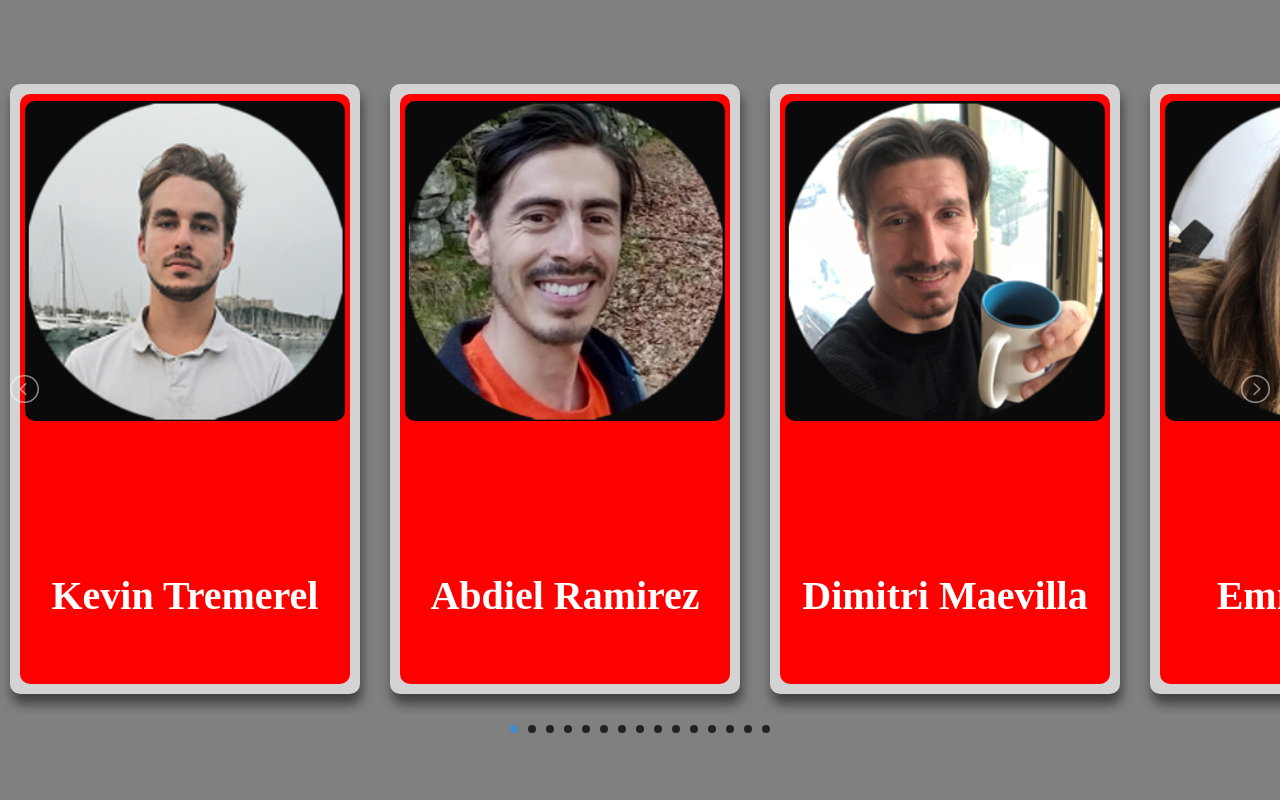
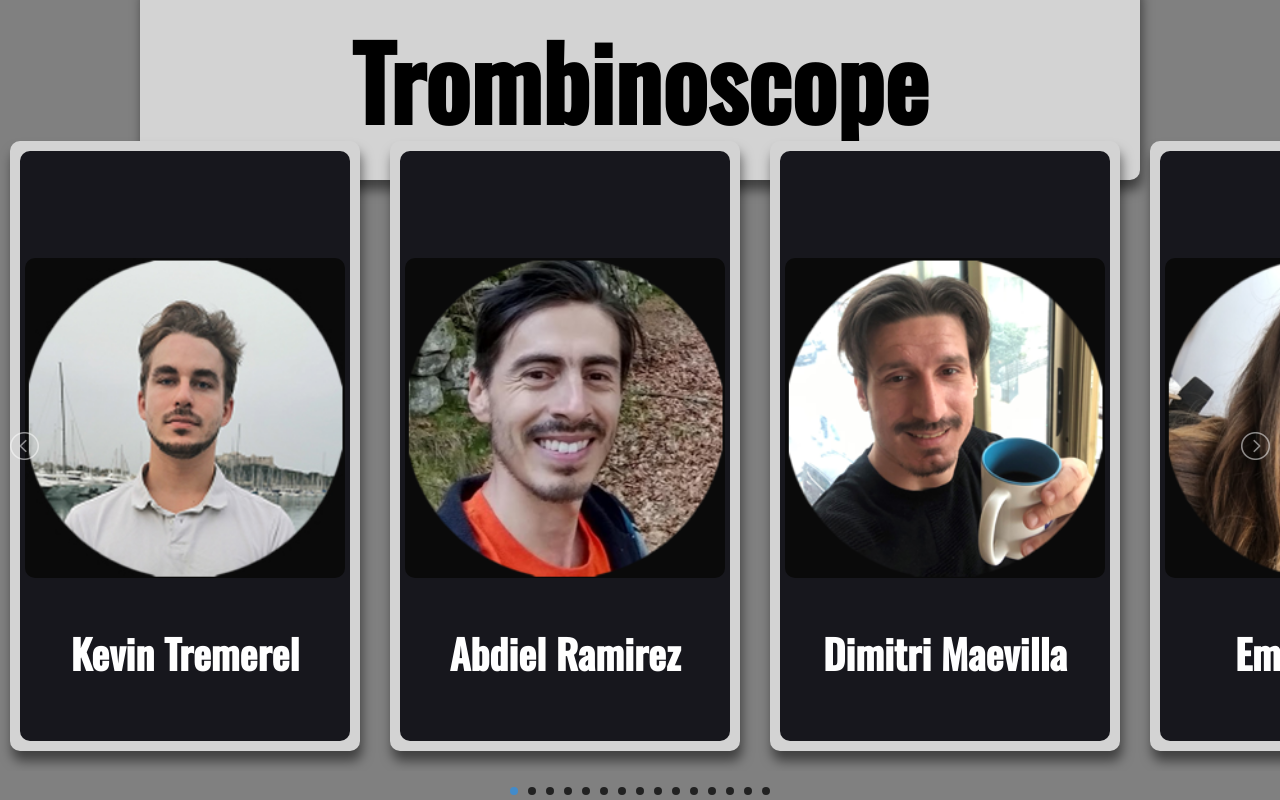
Before and after one commit to Tremerel/trombinoscope, a plain HTML site: page index.html in a window 1280 px wide. Drawn offline with nearby package versions, Linux system fonts and the light colour scheme.

Commit message:
Project over

```diff
--- a/css/flip.css
+++ b/css/flip.css
@@ -23,7 +23,6 @@
   position: absolute;
   width: 330px;
   height: 590px;
-  line-height: 260px;
   color: white;
   text-align: center;
   font-weight: bold;
@@ -44,10 +43,10 @@
 }
 
 .card__face--front {
-  background: red;
+  background: #17171d;
 }
 
 .card__face--back {
-  background: blue;
+  background: #17171d;
   transform: rotateY(180deg);
 }
--- a/css/style.css
+++ b/css/style.css
@@ -1,7 +1,36 @@
 * body {
   margin: 0px;
   padding: 0px;
+  font-family: "Oswald", sans-serif;
 }
+
+.header {
+  width: 100%;
+  height: 20vh;
+  background-color: grey;
+  display: flex;
+  justify-content: center;
+  align-items: center;
+  z-index: 1000;
+}
+
+.title {
+  width: 1000px;
+  height: 200px;
+  background-color: lightgrey;
+  border-radius: 10px;
+  box-shadow: 2px 10px 12px rgba(0, 0, 0, 0.5);
+  display: flex;
+  flex-direction: column;
+  align-items: center;
+  justify-content: center;
+  box-sizing: border-box;
+  margin: 20px 10px;
+  transition: transform 1s;
+  transform-style: preserve-3d;
+  font-size: 50px;
+}
+
 ul {
   list-style: none;
 }
@@ -10,7 +39,8 @@ a {
 }
 .container {
   width: 100%;
-  height: 100vh;
+  height: 75vh;
+  flex: 100%;
   background-color: gray;
   display: flex;
   justify-content: center;
@@ -43,6 +73,16 @@ a {
   transition: all ease 0.5s;
 }
 
+.footer {
+  width: 100%;
+  height: 5vh;
+
+  background-color: grey;
+  display: flex;
+  justify-content: center;
+  align-items: center;
+}
+
 /*--responsive petit ecran--*/
 @media (max-width: 720px) {
   .box {
--- a/index.html
+++ b/index.html
@@ -8,12 +8,20 @@
     <link rel="stylesheet" href="css/style.css"/>
     <link rel="stylesheet" type="text/css" href="css/lightslider.css"/>
     <link rel="stylesheet" type="text/css" href="css/flip.css"/>
+    <link rel="preconnect" href="https://fonts.gstatic.com">
+<link href="https://fonts.googleapis.com/css2?family=Oswald:wght@500&display=swap" rel="stylesheet">
     <!--Jquery-->
     <script type="text/javascript" src="js/JQuery3.3.1.js"></script>
     <script type="text/javascript" src="js/lightslider.js"></script>
     <title>Document</title>
 </head>
 <body>
+<header class="header">
+  <div class="title">
+  <h1>Trombinoscope</h1>
+</div>
+</header>
+
 <div class="container">
 
     <!-------------->
@@ -30,7 +38,11 @@
                         <img src="source/bulle15.png" class="model">
                         <p class="texte">Kevin Tremerel</p>
                       </div>
-                      <div class="card__face card__face--back">back</div>
+                      <div class="card__face card__face--back">
+                        <p>Loirsir : Cuisine</p>
+                        <p>Anciennement : Artisant</p>
+                        <p>Futur : Développeur Full-Stack</p>
+                      </div>
                     </div>
                   </div>
                   </div>
@@ -45,7 +57,11 @@
                         <img src="source/bulle6.png" class="model">
                         <p class="texte">Abdiel Ramirez</p>
                       </div>
-                      <div class="card__face card__face--back">back</div>
+                      <div class="card__face card__face--back">
+                        <p>Loirsir : Vélo</p>
+                        <p>Anciennement : <br/>Vélo-Taxi</p>
+                        <p>Futur : Développeur Full-Stack</p>
+                      </div>
                     </div>
                   </div>
                   </div>
@@ -61,7 +77,11 @@
                             <img src="source/bulle2.png" class="model">
                             <p class="texte">Dimitri Maevilla</p>
                           </div>
-                          <div class="card__face card__face--back">back</div>
+                          <div class="card__face card__face--back">
+                            <p>Loirsir : Jeux-Vidéo</p>
+                            <p>Anciennement : Serveur</p>
+                            <p>Futur : Développeur Full-Stack</p>
+                          </div>
                         </div>
                       </div>
                       </div>
@@ -76,7 +96,11 @@
                         <img src="source/bulle3.png" class="model">
                         <p class="texte">Emma Valor</p>
                       </div>
-                      <div class="card__face card__face--back">back</div>
+                      <div class="card__face card__face--back">
+                        <p>Loirsir : <br/>Globe-Troteuse</p>
+                        <p>Anciennement : Serveuse</p>
+                        <p>Futur : Développeuse Front-End</p>
+                      </div>
                     </div>
                   </div>
                   </div>
@@ -91,7 +115,11 @@
                                 <img src="source/bulle4.png" class="model">
                                 <p class="texte">Bianca Sarbu</p>
                               </div>
-                              <div class="card__face card__face--back">back</div>
+                              <div class="card__face card__face--back">
+                                <p>Loirsir : La Mode</p>
+                                <p>Anciennement : Serveuse</p>
+                                <p>Futur : Développeuse Full-Stack</p>
+                              </div>
                             </div>
                           </div>
                           </div>
@@ -106,7 +134,11 @@
                         <img src="source/bulle5.png" class="model">
                         <p class="texte">Logan Tranberg</p>
                       </div>
-                      <div class="card__face card__face--back">back</div>
+                      <div class="card__face card__face--back">
+                        <p>Loirsir : Voyage</p>
+                        <p>Anciennement : Réceptionniste En Hotellerie</p>
+                        <p>Futur : Développeur Full-Stack</p>
+                      </div>
                     </div>
                   </div>
                   </div>
@@ -121,7 +153,11 @@
                                 <img src="source/bulle7.png" class="model">
                                 <p class="texte">Luke</p>
                               </div>
-                              <div class="card__face card__face--back">back</div>
+                              <div class="card__face card__face--back">
+                                <p>Loirsir : Musique</p>
+                                <p>Anciennement : Barman</p>
+                                <p>Futur : Développeur Front-End</p>
+                              </div>
                             </div>
                           </div>
                           </div>
@@ -136,7 +172,11 @@
                         <img src="source/bulle8.png" class="model">
                         <p class="texte">Souhir Mezghani</p>
                       </div>
-                      <div class="card__face card__face--back">back</div>
+                      <div class="card__face card__face--back">
+                        <p>Loirsir : Voyage</p>
+                        <p>Anciennement : Commerçante</p>
+                        <p>Futur : Développeuse Full-Stack</p>
+                      </div>
                     </div>
                   </div>
                   </div>
@@ -151,7 +191,11 @@
                                 <img src="source/bulle9.png" class="model">
                                 <p class="texte">Sam Gorji</p>
                               </div>
-                              <div class="card__face card__face--back">back</div>
+                              <div class="card__face card__face--back">
+                                <p>Loirsir : Photo</p>
+                                <p>Anciennement : Chef Cuisine</p>
+                                <p>Futur : Développeur Full-Stack</p>
+                              </div>
                             </div>
                           </div>
                           </div>
@@ -164,9 +208,13 @@
                   <div class="card">
                     <div class="card__face card__face--front">
                       <img src="source/bulle10.png" class="model">
-                      <p class="texte">Mohamed Bengrich</p>
+                      <p class="texte">Mohamed</p>
                     </div>
-                    <div class="card__face card__face--back">back</div>
+                    <div class="card__face card__face--back">
+                      <p>Loirsir : Sport</p>
+                      <p>Anciennement : Bac STMG</p>
+                      <p>Futur : Développeur Full-Stack</p>
+                    </div>
                   </div>
                 </div>
                 </div>
@@ -181,7 +229,11 @@
                                 <img src="source/bulle11.png" class="model">
                                 <p class="texte">Tanguy Brunetti</p>
                               </div>
-                              <div class="card__face card__face--back">back</div>
+                              <div class="card__face card__face--back">
+                                <p>Loirsir : Violon</p>
+                                <p>Anciennement : Gamer</p>
+                                <p>Futur : Développeur Full-Stack</p>
+                              </div>
                             </div>
                           </div>
                           </div>
@@ -196,7 +248,11 @@
                                           <img src="source/bulle12.png" class="model">
                                           <p class="texte">Loic</p>
                                         </div>
-                                        <div class="card__face card__face--back">back</div>
+                                        <div class="card__face card__face--back">
+                                          <p>Loirsir : Voyage</p>
+                                          <p>Anciennement : Gamer</p>
+                                          <p>Futur : Développeur Full-Stack</p>
+                                        </div>
                                       </div>
                                     </div>
                                     </div>
@@ -211,7 +267,11 @@
                               <img src="source/bulle13.png" class="model">
                               <p class="texte">André</p>
                             </div>
-                            <div class="card__face card__face--back">back</div>
+                            <div class="card__face card__face--back">
+                              <p>Loirsir : Bidouille Informatique</p>
+                              <p>Anciennement : Professeur De Français En Chine</p>
+                              <p>Futur : Développeur Full-Stack</p>
+                            </div>
                           </div>
                         </div>
                         </div>
@@ -226,7 +286,11 @@
                                         <img src="source/bulle14.png" class="model">
                                         <p class="texte">Julien</p>
                                       </div>
-                                      <div class="card__face card__face--back">back</div>
+                                      <div class="card__face card__face--back">
+                                        <p>Loirsir : Gaming</p>
+                                        <p>Anciennement : Etudes</p>
+                                        <p>Futur : Développeur Full-Stack</p>
+                                      </div>
                                     </div>
                                   </div>
                                   </div>
@@ -241,7 +305,11 @@
                               <img src="source/bulle16.png" class="model">
                               <p class="texte">François Um</p>
                             </div>
-                            <div class="card__face card__face--back">back</div>
+                            <div class="card__face card__face--back">
+                              <p>Loirsir : Design</p>
+                              <p>Anciennement : Résponsable Stand</p>
+                              <p>Futur : Développeur Full-Stack</p>
+                            </div>
                           </div>
                         </div>
                         </div>
@@ -253,8 +321,11 @@
 
 </div>
 
+<footer class="footer">
+
+</footer>
 
 <script type="text/javascript" src="js/script.js"></script>
-
+</div>
 </body>
 </html>
```
